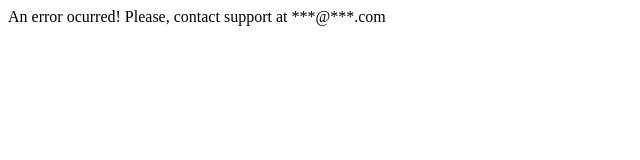
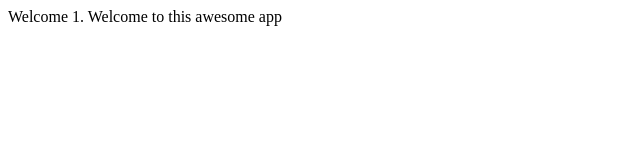
Before and after one commit to jojoriveraa/fullstack-app-frontend, an Angular app: page /welcome/1 in a window 1280 px wide. Shown: the top 160 px of the page, without its empty margins (0-640 px from the left). Built offline with nearby package versions, Linux system fonts and the light colour scheme.

Commit message:
redirect from login to welcome

```diff
--- a/src/app/app-routing.module.ts
+++ b/src/app/app-routing.module.ts
@@ -7,7 +7,7 @@
 const routes: Routes = [
   { path: '', component: LoginComponent },
   { path: 'login', component: LoginComponent },
-  { path: 'welcome', component: WelcomeComponent },
+  { path: 'welcome/:name', component: WelcomeComponent },
   { path: '**', component: ErrorComponent }
 ];
 
--- a/src/app/login/login.component.html
+++ b/src/app/login/login.component.html
@@ -1,6 +1,6 @@
 <small *ngIf = 'invalidLogin'>{{ errorMessage }}</small>
 <div>
   Username : <input type="text" name="username" [(ngModel)]="username" >
-  Password : <input type="text" name="password" [(ngModel)]="password">
+  Password : <input type="password" name="password" [(ngModel)]="password">
   <button (click)=handleLogin()>Login</button>
 </div>
--- a/src/app/login/login.component.ts
+++ b/src/app/login/login.component.ts
@@ -18,7 +18,7 @@
 
   handleLogin() {
     if (this.username === 'jrivera' && this.password === 'dummy') {
-      this.router.navigate(['welcome']);
+      this.router.navigate(['welcome', this.username]);
       this.invalidLogin = false;
     } else {
       this.invalidLogin = true;
--- a/src/app/welcome/welcome.component.html
+++ b/src/app/welcome/welcome.component.html
@@ -1,3 +1 @@
-<p>
-  welcome works!
-</p>
+<div>{{ message }}</div>
--- a/src/app/welcome/welcome.component.ts
+++ b/src/app/welcome/welcome.component.ts
@@ -1,3 +1,4 @@
+import { ActivatedRoute } from '@angular/router';
 import { Component, OnInit } from '@angular/core';
 
 @Component({
@@ -6,10 +7,13 @@
   styleUrls: ['./welcome.component.css']
 })
 export class WelcomeComponent implements OnInit {
+  message = '';
+  name = '';
 
-  constructor() { }
+  constructor(private route: ActivatedRoute) {}
 
   ngOnInit() {
+    this.name = this.route.snapshot.params['name'];
+    this.message = `Welcome ${this.name}. Welcome to this awesome app`;
   }
-
 }
```
